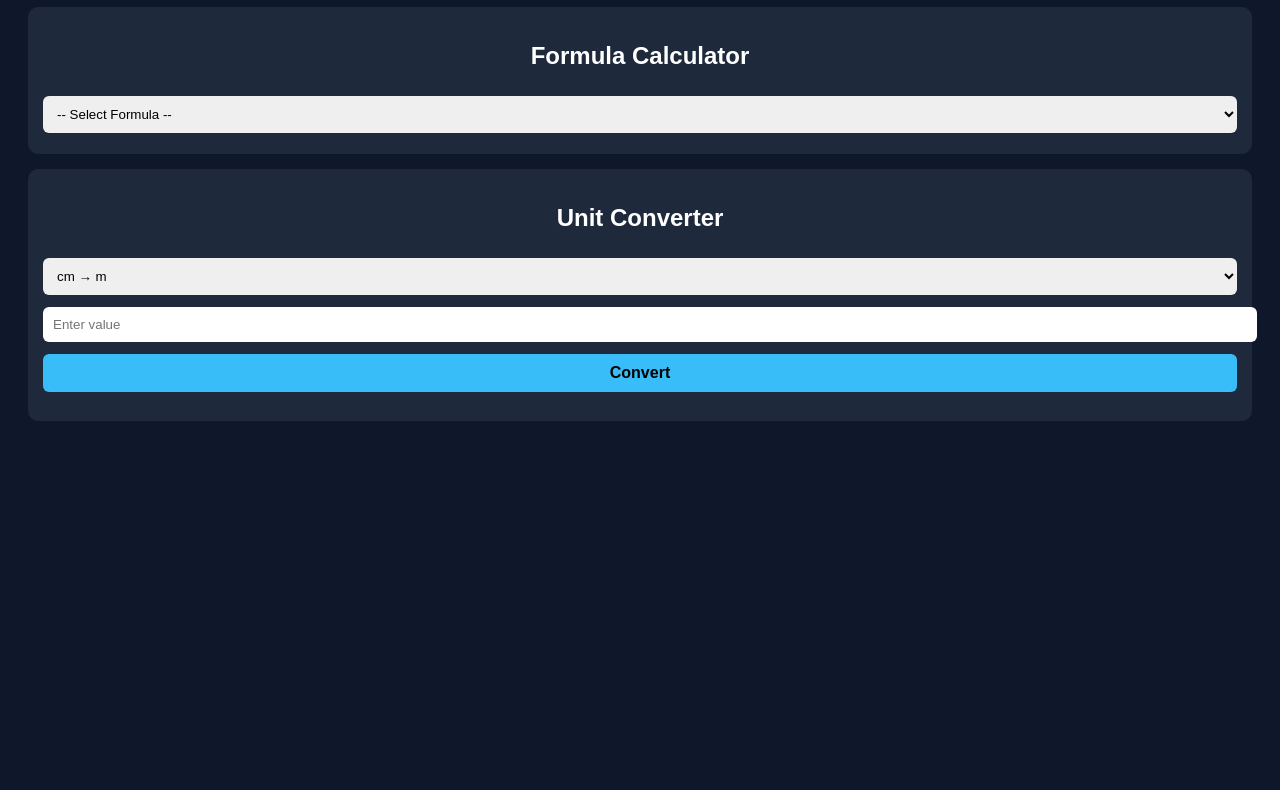
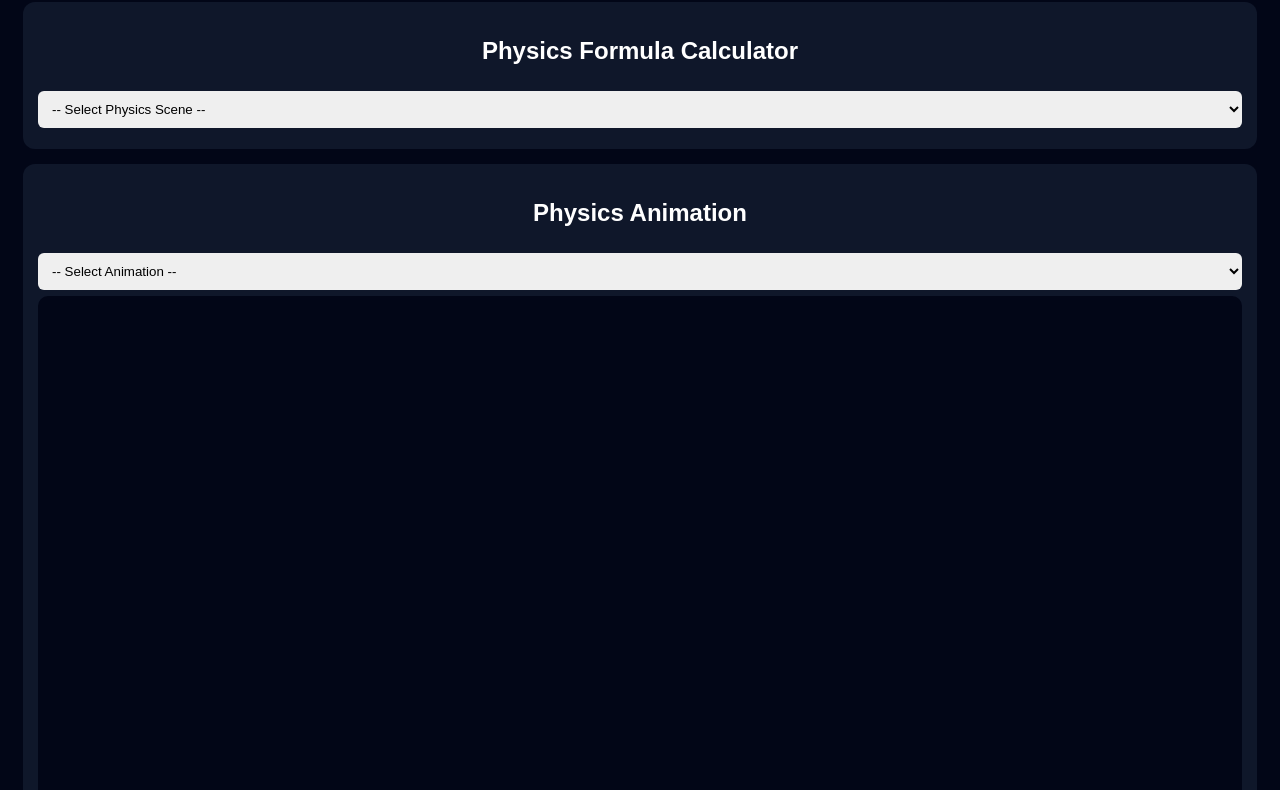
Before and after one commit to Thawtar1440/physics-app, a website: page www/index.html in a window 1280 px wide. Shown: the part 102-892 px from the top of the page. Before the commit the page ends 800 px from the top, so only its background shows below. Drawn offline with Linux system fonts and the light colour scheme.

Commit message:
Add more physics formulas (mechanics, electricity, energy)

```diff
--- a/www/index.html
+++ b/www/index.html
@@ -1,164 +1,137 @@
 <!DOCTYPE html>
-<html lang="en">
+<html>
 <head>
 <meta charset="UTF-8">
-<title>Physics Calculator App</title>
+<title>Physics All Scenes + Animation</title>
 <meta name="viewport" content="width=device-width, initial-scale=1">
-
 <style>
-body {
-  font-family: Arial, sans-serif;
-  background: #0f172a;
-  color: #ffffff;
-  padding: 20px;
-}
-h1, h2 {
-  text-align: center;
-}
-.card {
-  background: #1e293b;
-  padding: 15px;
-  margin: 15px 0;
-  border-radius: 10px;
-}
-input, select, button {
-  width: 100%;
-  padding: 10px;
-  margin: 6px 0;
-  border-radius: 6px;
-  border: none;
-}
-button {
-  background: #38bdf8;
-  font-size: 16px;
-  font-weight: bold;
-}
-.result {
-  margin-top: 8px;
-  font-size: 18px;
-  color: #22c55e;
-}
+body{background:#020617;color:#fff;font-family:Arial;padding:15px}
+h1,h2{text-align:center}
+.card{background:#0f172a;padding:15px;margin:15px 0;border-radius:12px}
+select,input,button{width:100%;padding:10px;margin:6px 0;border-radius:6px;border:none}
+button{background:#38bdf8;font-weight:bold}
+.result{color:#22c55e;font-size:18px;margin-top:8px}
+canvas{background:#020617;width:100%;border-radius:10px}
 </style>
 </head>
 
 <body>
+<h1>⚛️ Physics – All Scenes + Animation</h1>
 
-<h1>⚛️ Physics Formula App</h1>
+<!-- ================= FORMULA ================= -->
+<div class="card">
+<h2>Physics Formula Calculator</h2>
 
-<!-- Formula Calculator -->
-<div class="card">
-<h2>Formula Calculator</h2>
+<select id="scene" onchange="loadScene()">
+<option value="">-- Select Physics Scene --</option>
 
-<select id="formula" onchange="showFormula()">
-  <option value="">-- Select Formula --</option>
-  <option value="speed">Speed (v = d / t)</option>
-  <option value="force">Force (F = m × a)</option>
-  <option value="ohm">Ohm's Law (V = I × R)</option>
-  <option value="ke">Kinetic Energy (½mv²)</option>
+<optgroup label="Mechanics">
+<option value="speed">Speed</option>
+<option value="force">Force</option>
+<option value="ke">Kinetic Energy</option>
+</optgroup>
+
+<optgroup label="Electricity">
+<option value="ohm">Ohm’s Law</option>
+</optgroup>
+
+<optgroup label="Modern Physics">
+<option value="einstein">E = mc²</option>
+</optgroup>
 </select>
 
-<div id="formulaBox"></div>
+<div id="box"></div>
 </div>
 
-<!-- Unit Converter -->
+<!-- ================= ANIMATION ================= -->
 <div class="card">
-<h2>Unit Converter</h2>
+<h2>Physics Animation</h2>
 
-<select id="unit">
-  <option value="cm">cm → m</option>
-  <option value="km">km → m</option>
-  <option value="g">g → kg</option>
+<select id="anim" onchange="startAnim()">
+<option value="">-- Select Animation --</option>
+<option value="motion">Uniform Motion</option>
+<option value="wave">Wave Motion</option>
 </select>
 
-<input id="uval" placeholder="Enter value">
-<button onclick="convert()">Convert</button>
-<div class="result" id="uout"></div>
+<canvas id="canvas" width="350" height="200"></canvas>
 </div>
 
 <script>
-function showFormula(){
-  let f = document.getElementById("formula").value;
-  let box = document.getElementById("formulaBox");
+/* ================= FORMULA LOGIC ================= */
+function loadScene(){
+let s=scene.value,b=box;
 
-  if(f === "speed"){
-    box.innerHTML = `
-      <p>v = d / t</p>
-      Distance (m): <input id="d">
-      Time (s): <input id="t">
-      <button onclick="calcSpeed()">Calculate</button>
-      <div class="result" id="out"></div>
-    `;
-  }
+if(s=="speed") b.innerHTML=`
+v = d / t
+<input id=d placeholder="Distance (m)">
+<input id=t placeholder="Time (s)">
+<button onclick="res('Speed = '+(d.value/t.value)+' m/s')">Calculate</button>
+<div class=result id=r></div>`;
 
-  if(f === "force"){
-    box.innerHTML = `
-      <p>F = m × a</p>
-      Mass (kg): <input id="m">
-      Acceleration (m/s²): <input id="a">
-      <button onclick="calcForce()">Calculate</button>
-      <div class="result" id="out"></div>
-    `;
-  }
+if(s=="force") b.innerHTML=`
+F = m × a
+<input id=m placeholder="Mass (kg)">
+<input id=a placeholder="Acceleration">
+<button onclick="res('Force = '+(m.value*a.value)+' N')">Calculate</button>
+<div class=result id=r></div>`;
 
-  if(f === "ohm"){
-    box.innerHTML = `
-      <p>V = I × R</p>
-      Current (A): <input id="i">
-      Resistance (Ω): <input id="r">
-      <button onclick="calcVolt()">Calculate</button>
-      <div class="result" id="out"></div>
-    `;
-  }
+if(s=="ke") b.innerHTML=`
+KE = ½mv²
+<input id=m placeholder="Mass (kg)">
+<input id=v placeholder="Velocity">
+<button onclick="res('KE = '+(0.5*m.value*v.value*v.value)+' J')">Calculate</button>
+<div class=result id=r></div>`;
 
-  if(f === "ke"){
-    box.innerHTML = `
-      <p>KE = ½ m v²</p>
-      Mass (kg): <input id="km">
-      Velocity (m/s): <input id="kv">
-      <button onclick="calcKE()">Calculate</button>
-      <div class="result" id="out"></div>
-    `;
-  }
+if(s=="ohm") b.innerHTML=`
+V = I × R
+<input id=i placeholder="Current (A)">
+<input id=r1 placeholder="Resistance (Ω)">
+<button onclick="res('Voltage = '+(i.value*r1.value)+' V')">Calculate</button>
+<div class=result id=r></div>`;
+
+if(s=="einstein") b.innerHTML=`
+E = mc²
+<input id=m placeholder="Mass (kg)">
+<button onclick="res('Energy = '+(m.value*9e16)+' J')">Calculate</button>
+<div class=result id=r></div>`;
+}
+function res(t){ r.innerText=t }
+
+/* ================= ANIMATION ================= */
+const c = canvas.getContext("2d");
+let x=20, waveX=0, animId;
+
+function startAnim(){
+cancelAnimationFrame(animId);
+c.clearRect(0,0,canvas.width,canvas.height);
+x=20; waveX=0;
+
+if(anim.value=="motion") motion();
+if(anim.value=="wave") wave();
 }
 
-function calcSpeed(){
-  let d = parseFloat(document.getElementById("d").value);
-  let t = parseFloat(document.getElementById("t").value);
-  document.getElementById("out").innerText =
-    "Speed = " + (d/t).toFixed(2) + " m/s";
+function motion(){
+c.clearRect(0,0,canvas.width,canvas.height);
+c.fillStyle="#38bdf8";
+c.beginPath();
+c.arc(x,100,12,0,Math.PI*2);
+c.fill();
+x+=2;
+if(x>canvas.width) x=0;
+animId=requestAnimationFrame(motion);
 }
 
-function calcForce(){
-  let m = parseFloat(document.getElementById("m").value);
-  let a = parseFloat(document.getElementById("a").value);
-  document.getElementById("out").innerText =
-    "Force = " + (m*a).toFixed(2) + " N";
+function wave(){
+c.clearRect(0,0,canvas.width,canvas.height);
+c.strokeStyle="#22c55e";
+c.beginPath();
+for(let i=0;i<canvas.width;i++){
+let y=100+30*Math.sin((i+waveX)*0.05);
+if(i==0) c.moveTo(i,y); else c.lineTo(i,y);
 }
-
-function calcVolt(){
-  let i = parseFloat(document.getElementById("i").value);
-  let r = parseFloat(document.getElementById("r").value);
-  document.getElementById("out").innerText =
-    "Voltage = " + (i*r).toFixed(2) + " V";
-}
-
-function calcKE(){
-  let m = parseFloat(document.getElementById("km").value);
-  let v = parseFloat(document.getElementById("kv").value);
-  document.getElementById("out").innerText =
-    "Energy = " + (0.5*m*v*v).toFixed(2) + " J";
-}
-
-function convert(){
-  let v = parseFloat(document.getElementById("uval").value);
-  let u = document.getElementById("unit").value;
-  let r = "";
-
-  if(u === "cm") r = v/100 + " m";
-  if(u === "km") r = v*1000 + " m";
-  if(u === "g")  r = v/1000 + " kg";
-
-  document.getElementById("uout").innerText = "Result = " + r;
+c.stroke();
+waveX+=4;
+animId=requestAnimationFrame(wave);
 }
 </script>
 
```
